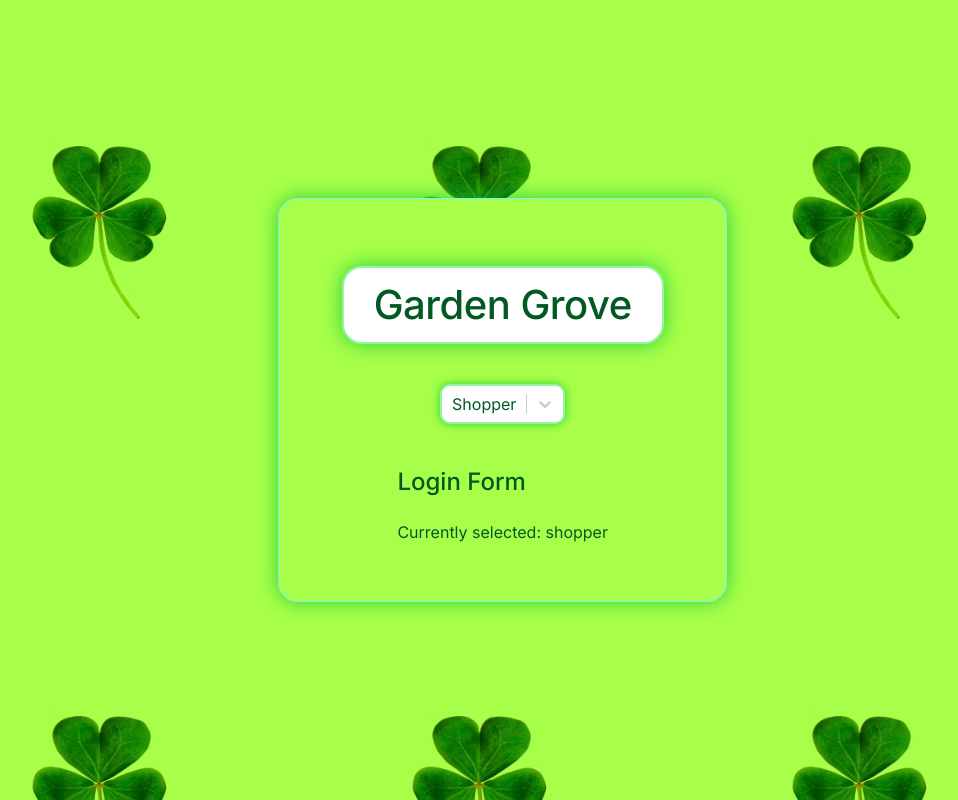
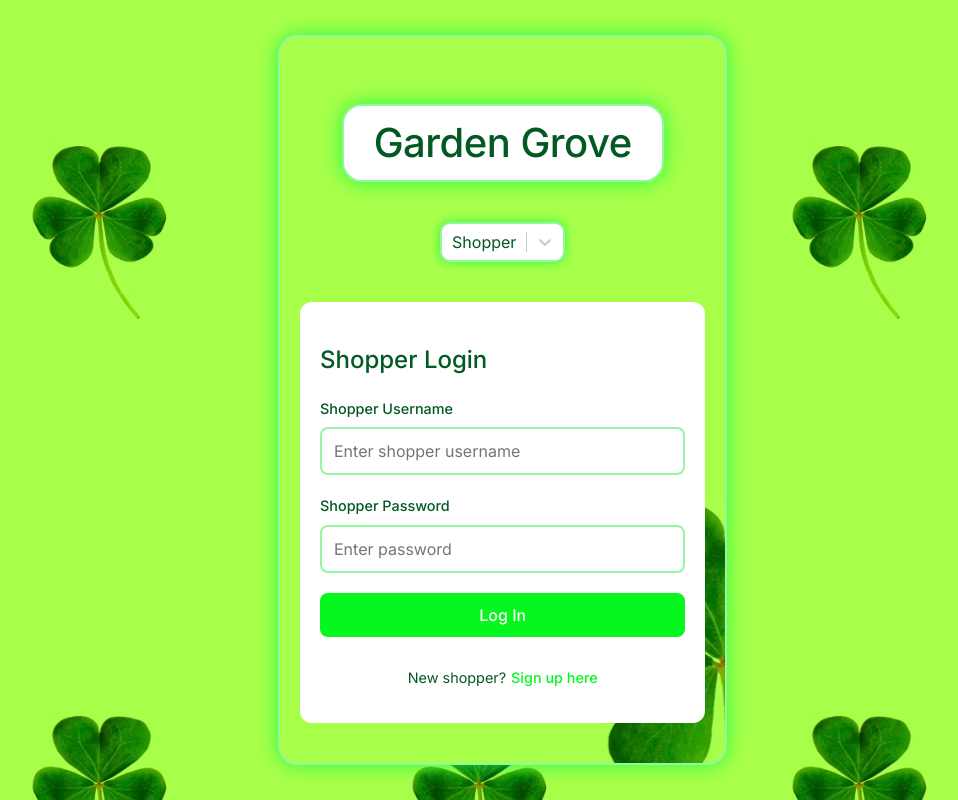
Before and after one commit to SeanieCodes/mall-app-frontend, a React (Vite) app: page / in a window 1280 px wide. Shown: the whole page, without its empty margins (159-1117 px from the left). Built offline with nearby package versions, Linux system fonts and the light colour scheme.

Commit message:
feat: add login logic for shoppers and staff

```diff
--- a/src/App.css
+++ b/src/App.css
@@ -10,7 +10,7 @@
   --white: #ffffff;
   --gray: #f5f5f7;
   --shadow: rgba(0, 0, 0, 0.1);
-  --glow: rgba(8, 196, 52, 0.795);
+  --glow: rgba(7, 249, 64, 0.795);
 }
 
 * {
--- /dev/null
+++ b/src/components/Auth/LoginForm.css
@@ -0,0 +1,84 @@
+.loginContainer {
+    width: 100%;
+    max-width: 400px;
+    padding: 20px;
+    border-radius: 12px;
+    background-color: var(--white);
+    margin-top: 20px;
+}
+
+.loginForm {
+    display: flex;
+    flex-direction: column;
+    gap: 20px;
+}
+
+.formGroup {
+    display: flex;
+    flex-direction: column;
+    gap: 8px;
+}
+
+.formGroup label {
+    color: var(--darker-green);
+    font-size: 0.9rem;
+    font-weight: 500;
+}
+
+.formGroup input {
+    padding: 12px;
+    border: 2px solid var(--lighter-green);
+    border-radius: 8px;
+    font-size: 1rem;
+    transition: all 0.2s ease;
+}
+
+.formGroup input:focus {
+    outline: none;
+    border-color: var(--primary-green);
+    box-shadow: 0 0 10px var(--glow);
+}
+
+.loginButton {
+    background-color: var(--primary-green);
+    color: var(--white);
+    padding: 12px;
+    border: none;
+    border-radius: 8px;
+    font-size: 1rem;
+    font-weight: 500;
+    cursor: pointer;
+    transition: all 0.2s ease;
+}
+
+.loginButton:hover {
+    background-color: var(--dark-green);
+}
+
+.errorMessage {
+    color: #07f126;
+    font-size: 0.9rem;
+    text-align: center;
+}
+
+.signupPrompt {
+    text-align: center;
+    margin-top: 10px;
+    font-size: 0.9rem;
+}
+
+.signupLink {
+    background: none;
+    border: none;
+    color: var(--primary-green);
+    font-weight: 500;
+    cursor: pointer;
+    margin-left: 5px;
+    padding: 0;
+    font-size: 0.9rem;
+}
+
+.signupLink:hover {
+    color: var(--dark-green);
+    text-decoration: underline;
+}
--- a/src/components/Auth/LoginForm.jsx
+++ b/src/components/Auth/LoginForm.jsx
@@ -1,9 +1,90 @@
+import { useState } from 'react';
+import { useNavigate } from 'react-router-dom';
+import './LoginForm.css';
+
 const LoginForm = ({ userType }) => {
+    const navigate = useNavigate();
+    const [formData, setFormData] = useState({
+        username: '',
+        password: ''
+    });
+    const [error, setError] = useState('');
+
+    const handleInputChange = (event) => {
+        const { name, value } = event.target;
+        setFormData(prevData => ({
+            ...prevData,
+            [name]: value
+        }));
+    };
+
+    const handleSubmit = (event) => {
+        event.preventDefault();
+
+        if (!formData.username || !formData.password) {
+            setError('Please fill in all fields');
+            return;
+        }
+
+        setError('');
+
+        // add authentication logic
+        console.log('Login attempted:', { userType, ...formData });
+    };
+
     return (
-      <div>
-        <h2>Login Form</h2>
-        <p>Currently selected: {userType}</p>
-      </div>
+        <div className="loginContainer">
+            <h2>{userType === 'staff' ? 'Staff Login' : 'Shopper Login'}</h2>
+
+            <form onSubmit={handleSubmit} className="loginForm">
+                <div className="formGroup">
+                    <label htmlFor="username">
+                        {userType === 'staff' ? 'Staff Username' : 'Shopper Username'}
+                    </label>
+                    <input
+                        type="text"
+                        id="username"
+                        name="username"
+                        value={formData.username}
+                        onChange={handleInputChange}
+                        placeholder={`Enter ${userType} username`}
+                    />
+                </div>
+
+                <div className="formGroup">
+                    <label htmlFor="password">
+                        {userType === 'staff' ? 'Staff Password' : 'Shopper Password'}
+                    </label>
+                    <input
+                        type="password"
+                        id="password"
+                        name="password"
+                        value={formData.password}
+                        onChange={handleInputChange}
+                        placeholder="Enter password"
+                    />
+                </div>
+
+                {error && <div className="errorMessage">{error}</div>}
+
+                <button type="submit" className="loginButton">
+                    Log In
+                </button>
+
+                {userType === 'shopper' && (
+                    <p className="signupPrompt">
+                        New shopper?
+                        <button
+                            type="button"
+                            className="signupLink"
+                            onClick={() => navigate('/signup')}
+                        >
+                            Sign up here
+                        </button>
+                    </p>
+                )}
+            </form>
+        </div>
     );
 };
 
```
